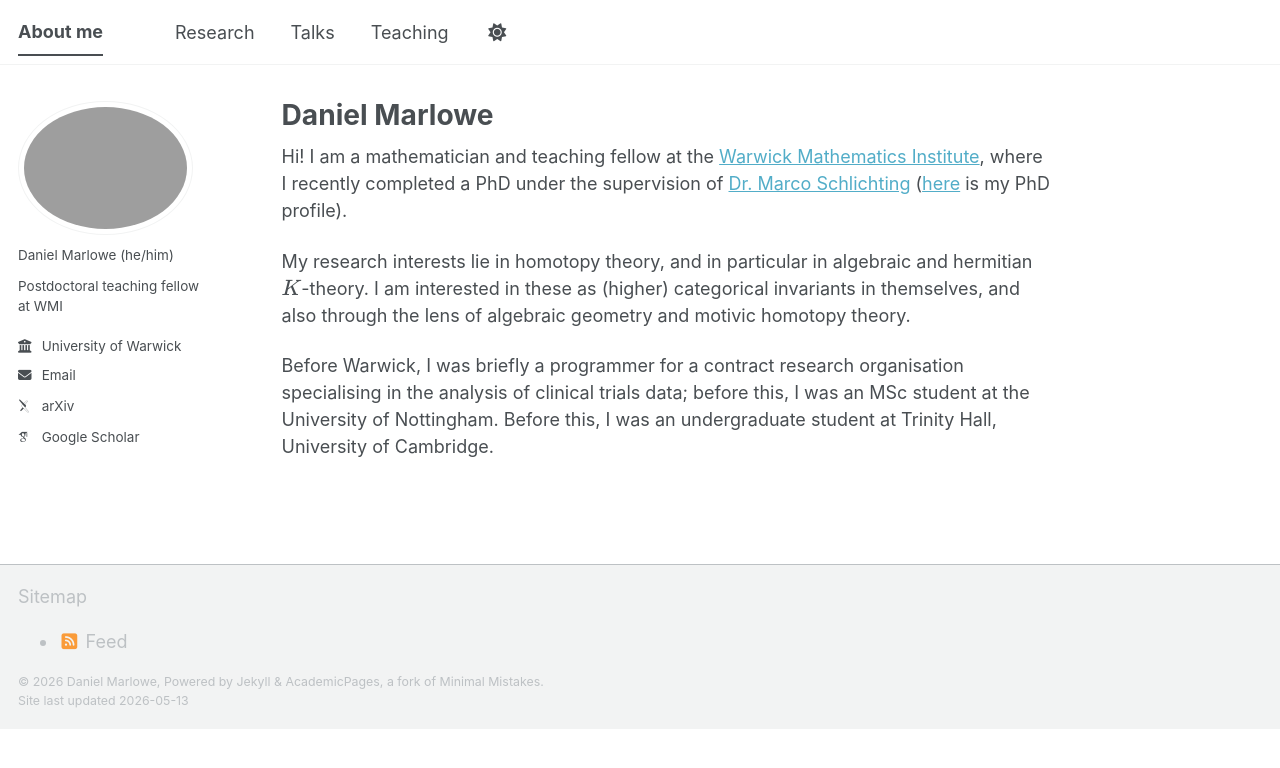
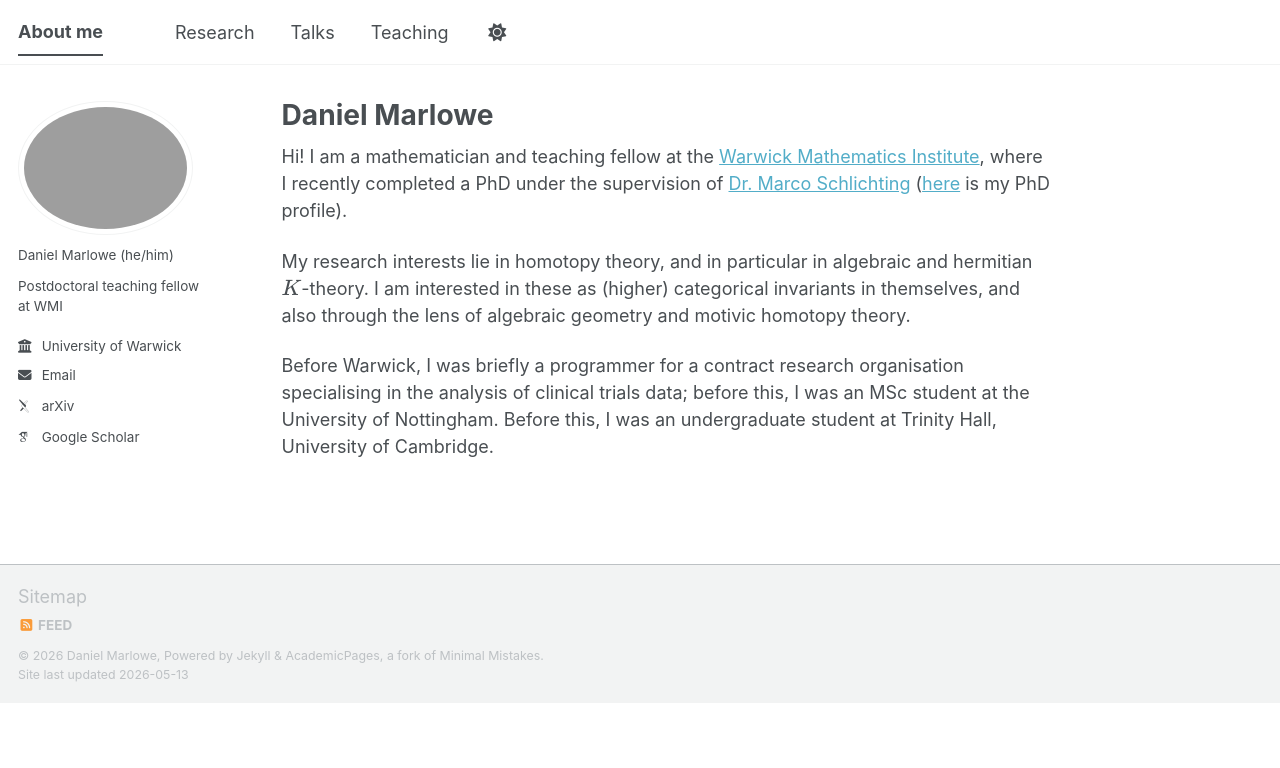
Before and after one commit to dmarl/dmarl.github.io, a Jekyll site: the page built from _pages/about.md, in a window 1280 px wide. Shown: the top 768 px of the page. Built offline with Jekyll 4.4.1, drawn with Linux system fonts in a browser that asks for light colours; some web fonts are replaced; a script bundle is joined from its source files by our own code; library files that are not in the unit come from our copies.

Commit message:
Update footer.html

```diff
--- a/_includes/footer.html
+++ b/_includes/footer.html
@@ -1,8 +1,7 @@
 {% include base_path %}
 
 {% if site.author.github or site.author.bitbucket or site.atom_feed.hide != true %}
-<div id="grid-container">
-  <!--<div class="page__footer-follow">-->
+<div class="page__footer-follow">
   <ul class="social-icons">
     {% if site.data.ui-text[site.locale].follow_label %}
       <li><strong>{{ site.data.ui-text[site.locale].follow_label }}</strong></li>
@@ -20,7 +19,6 @@
 </div>
 {% endif %}
 
-
 <div class="page__footer-copyright">
   &copy; {{ site.time | date: '%Y' }} {{ site.name | default: site.title }}, {{ site.data.ui-text[site.locale].powered_by | default: "Powered by" }} <a href="https://jekyllrb.com" rel="nofollow">Jekyll</a> &amp; <a href="https://github.com/academicpages/academicpages.github.io">AcademicPages</a>, a fork of <a href="https://mademistakes.com/work/minimal-mistakes-jekyll-theme/" rel="nofollow">Minimal Mistakes</a>.<br />
   Site last updated {{ "now" | date: '%Y-%m-%d' }}
```
